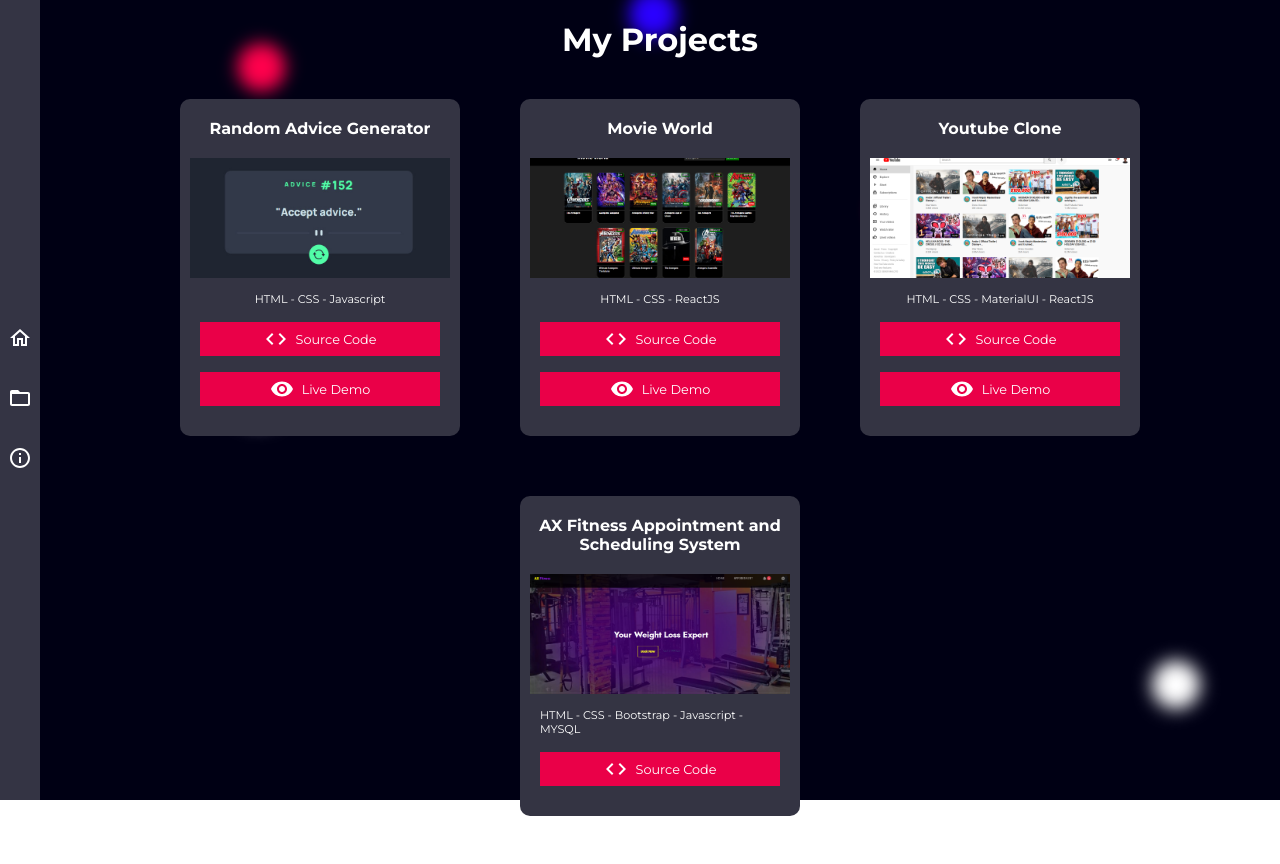
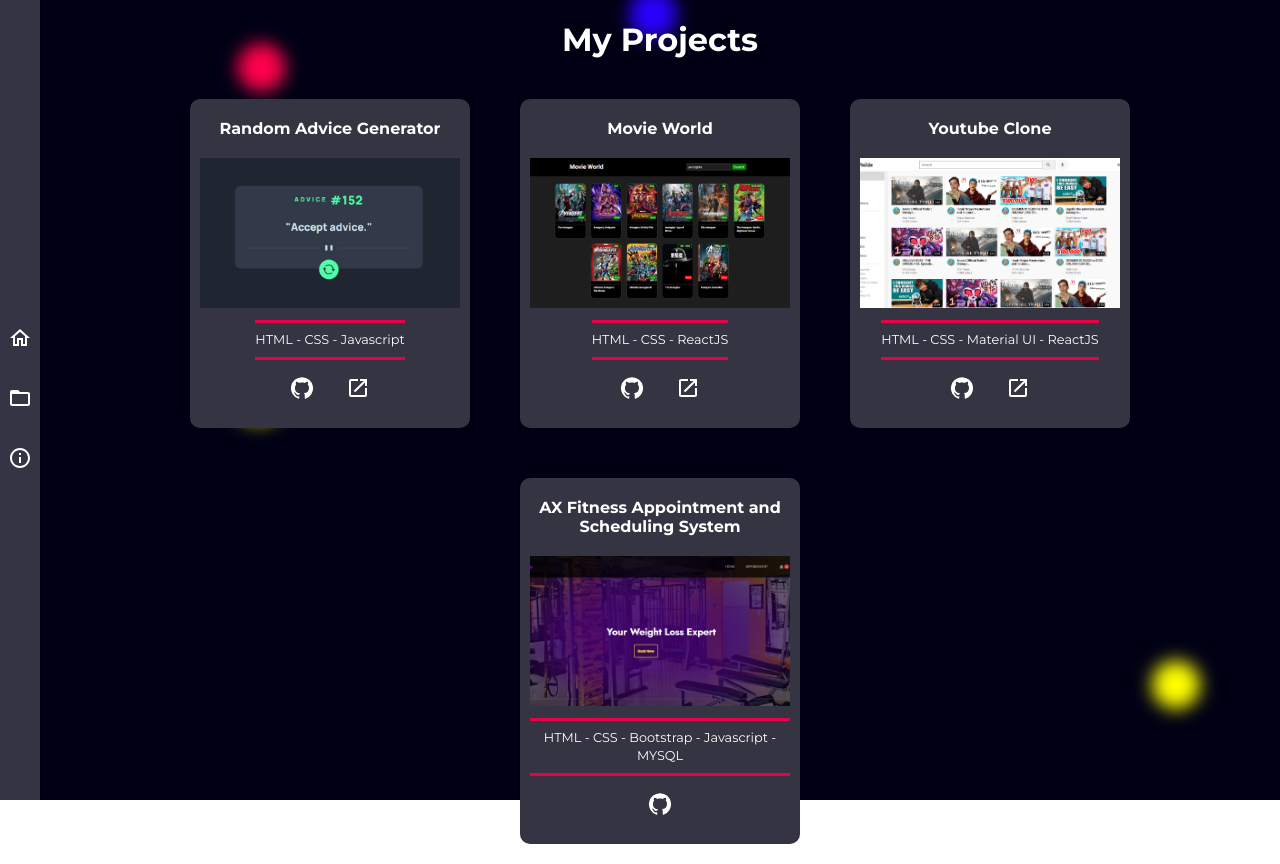
Before and after one commit to gsmaloto/my-portfolio, a React (Create React App) app: page /projects in a window 1280 px wide. Before the commit the page ends 836 px from the top, so only its background shows below. Built offline with nearby package versions, Linux system fonts and the light colour scheme.

Commit message:
fix project page

```diff
--- a/src/App.css
+++ b/src/App.css
@@ -8,13 +8,20 @@
 
     font-family: 'Montserrat', sans-serif;
 }
+body {
+    overflow-x: hidden;
+}
 a {
     color: white;
 }
 .app {
     min-width: 100vw;
     min-height: 100vh;
+    overflow: hidden;
+
+
 }
+
 
 
 .app__theme {
@@ -138,7 +145,7 @@ a {
     box-shadow: 12vmin 0 2.128584458005657vmin currentColor;
 }
 .background span:nth-child(8) {
-    color: #ffffff;
+    color: yellow;
     top: 61%;
     left: 67%;
     animation-duration: 186s;
@@ -147,7 +154,7 @@ a {
     box-shadow: 12vmin 0 2.2023404584390125vmin currentColor;
 }
 .background span:nth-child(9) {
-    color: #ffffff;
+    color: yellow;
     top: 26%;
     left: 34%;
     animation-duration: 142s;
--- a/src/App.js
+++ b/src/App.js
@@ -20,7 +20,7 @@ function App() {
   return (
     <div className="app">
       <Sidebar />
-      <Routes>
+      <Routes className='app__main'>
         <Route path="/my-portfolio" element={<Hero />} />
         <Route path="/projects" element={<Project />} />
         <Route path="/about" element={<About />} />
--- a/src/components/About.css
+++ b/src/components/About.css
@@ -19,6 +19,9 @@
 }
 .about__details {
     line-height: 1.5;
+    text-indent: 2rem;
+    line-height: 1.9;
+    text-align: justify;
 }
 .about__image {
     width: 100%;
--- a/src/components/About.js
+++ b/src/components/About.js
@@ -1,18 +1,17 @@
 import React from "react";
 import "./About.css";
-import aboutImage from "../assets/about-image.svg"
+import aboutImage from "../assets/about-image.svg";
 
 const About = () => {
   return (
     <div className="about">
-        <h1 className="about__title">About Me</h1>
+      <h1 className="about__title">About Me</h1>
       <div className="about__box">
         <div className="about__left">
           <p className="about__details">
-            Lorem ipsum dolor sit amet consectetur adipisicing elit. Eius ullam
-            nobis nostrum aliquam excepturi accusamus tenetur, libero, corrupti
-            recusandae, soluta quas maxime porro mollitia voluptatem laborum
-            eligendi laboriosam distinctio impedit tempore labore officia? Vel!
+            My name is Gener Maloto, looking for a position to kickstart my career in the
+            field of Web Development. Have a Degree of Bachelor of Science
+            in Information Technology from Laguna State Polytechnic University.
           </p>
         </div>
         <div className="about__right">
--- a/src/components/Project.css
+++ b/src/components/Project.css
@@ -6,13 +6,14 @@
     /* display: flex;
     align-items: center;
     justify-content: center; */
+
+
 }
 .project__box{
-    max-width: 1600px;
     margin: 0 auto;
     display: flex;
     flex-wrap: wrap;
-    gap: 20px;
+    gap: 10px;
     align-items: center;
     justify-content: center;
 }
--- a/src/components/Project.js
+++ b/src/components/Project.js
@@ -13,7 +13,7 @@ const Project = () => {
           <ProjectCard
             title="Random Advice Generator"
             image={require("../assets/random-advice.jpg")}
-            description="ldjhaksjdhaksghdkajshdkjh"
+            description="I practice fetching API in this project. I used Advice Slip JSON API for the advice"
             tech="HTML - CSS - Javascript"
             code="https://github.com/gsmaloto/random-advice"
             demo="https://randomadvicee.netlify.app/"
@@ -21,7 +21,7 @@ const Project = () => {
           <ProjectCard
             title="Movie World"
             image={movieWorld}
-            description="This is my first project using react. I used OMDB API for the movies."
+            description="This is my first project using reactJS. I used OMDB API for the movies."
             tech='HTML - CSS - ReactJS'
             code="https://github.com/gsmaloto/movie-world"
             demo="https://gsmaloto.github.io/movie"
@@ -29,19 +29,20 @@ const Project = () => {
            <ProjectCard
             title="Youtube Clone"
             image={yt}
-            description="This project is user interface and dont have a."
-            tech='HTML - CSS - MaterialUI - ReactJS'
+            description="This Youtube Clone is homepage UI only."
+            tech='HTML - CSS - Material UI - ReactJS'
             code="https://github.com/gsmaloto/youtube-clone"
             demo="https://gsmaloto.github.io/youtube-clone/"
           />
           <ProjectCard
             title="AX Fitness Appointment and Scheduling System"
             image={axfitness}
-            description="This is my first project using react. I used OMDB API for the movies."
+            description="This is my Capstone Project in college"
             tech='HTML - CSS - Bootstrap - Javascript - MYSQL'
             code="https://github.com/gsmaloto/axfitness"
             demo=""
           />
+
       </div>
     </div>
   );
--- a/src/components/ProjectCard.css
+++ b/src/components/ProjectCard.css
@@ -1,6 +1,6 @@
 .projectCard__image {
     width: 100%;
-    height: 120px;
+    height: 150px;
     object-fit: cover;
 }
 .projectCard {
@@ -12,6 +12,7 @@
     margin: 20px;
     border-radius: 10px;
     transition: all ease-in 200ms;
+
 }
 .projectCard:hover {
     scale: 1.05;
@@ -22,6 +23,7 @@
     text-align: center;
     font-size: 1rem;
     padding-bottom: 20px;
+    line-height: 1.;
 }
 .projectCard__imageBox {
     position: relative;
@@ -43,26 +45,33 @@
     display: flex;
     align-items: center;
     justify-content: space-around;
-    padding: 10px;
-    gap: 1rem;
     flex-direction: column;
 
 }
 .projectCard__tech > p {
-    font-size: .7rem;
+    margin: .5rem 0;
+    padding: .5rem 0;
+    font-size: .8rem;
+    text-align: center;
+    line-height: 1.4;
+    border-top: 3px solid #EA0048;
+    border-bottom: 3px solid #EA0048;
+}
+.projectCard__buttons {
+    display: flex;
+    gap: 1rem;
+
 }
 .projectCard__button {
-    font-size: .8rem;
     display: flex;
     align-items: center;
     justify-content: center;
-    background-color: #EA0048;
-    padding: 5px 0;
-    gap: 8px;
-    text-decoration: none;
-    width: 100%;
+    color: white;
+    border-radius: 50%;
+    height: 40px;
+    width: 40px;
     transition: all ease-in 200ms;
 }
 .projectCard__button:hover {
-    background-color: #ff2e6d;
+    color: #EA0048;
 }
--- a/src/components/ProjectCard.js
+++ b/src/components/ProjectCard.js
@@ -2,6 +2,8 @@ import React from "react";
 import "./ProjectCard.css";
 import CodeIcon from "@mui/icons-material/Code";
 import VisibilityIcon from "@mui/icons-material/Visibility";
+import OpenInNewIcon from '@mui/icons-material/OpenInNew';
+import GitHubIcon from '@mui/icons-material/GitHub';
 
 const ProjectCard = ({ title, image, description, tech, code, demo }) => {
   return (
@@ -15,14 +17,15 @@ const ProjectCard = ({ title, image, description, tech, code, demo }) => {
         <div className="projectCard__tech">
           <p>{tech}</p>
         </div>
-        {code && <a href={code} className="projectCard__button">
-          <CodeIcon />
-          <span>Source Code</span>
+        <div className="projectCard__buttons">
+           {code && <a href={code} target="_blank" className="projectCard__button">
+          <GitHubIcon />
         </a>}
-        {demo && <a href={demo} className="projectCard__button">
-          <VisibilityIcon />
-          <span>Live Demo</span>
+        {demo && <a href={demo} target="_blank" className="projectCard__button">
+          <OpenInNewIcon />
         </a>}
+        </div>
+
       </div>
     </div>
   );
```
